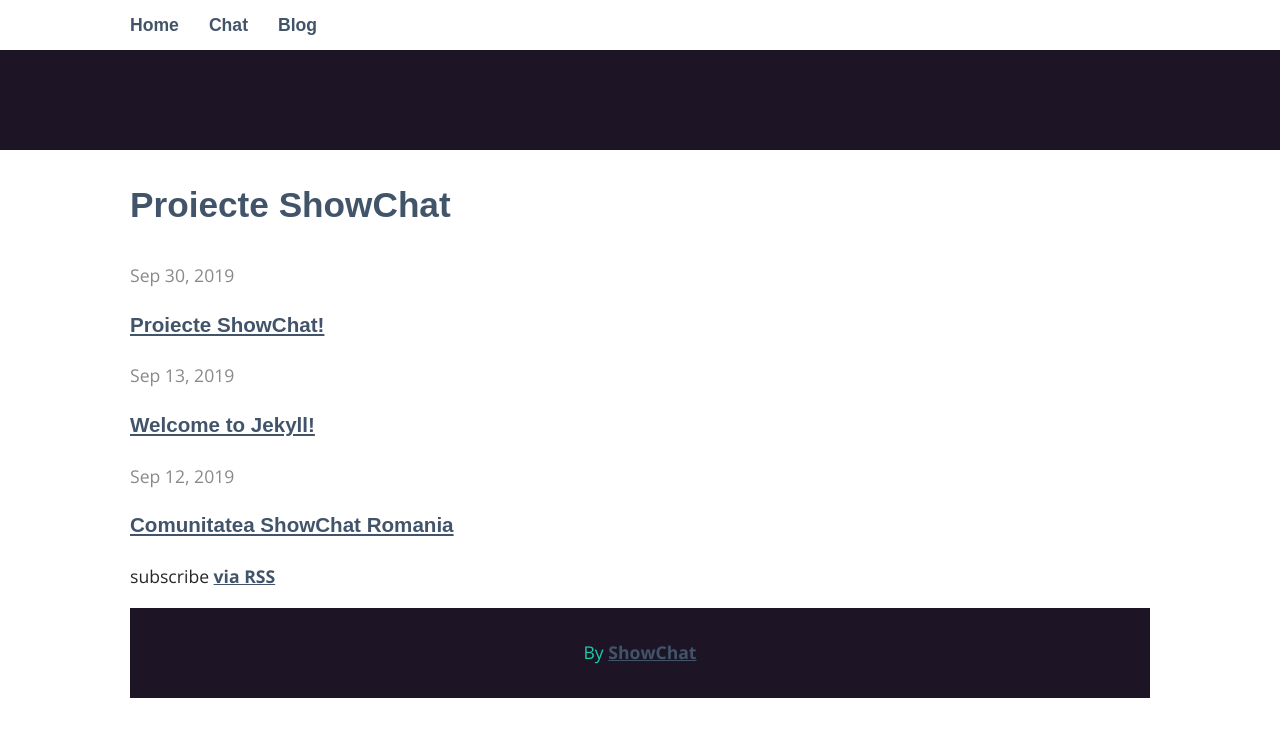
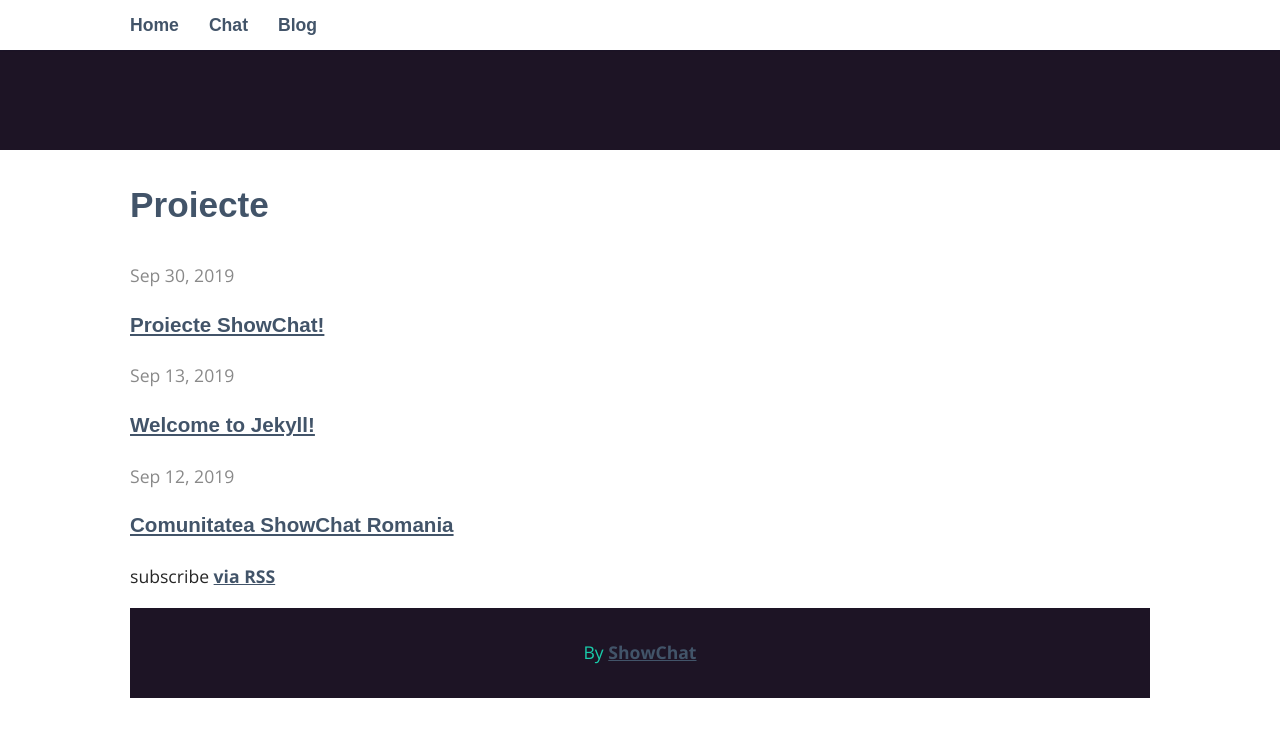
Before and after one commit to Show-Chat/showchat-old, a Jekyll site: the page built from proiecte/Index.html, in a window 1280 px wide. Shown: the top 737 px of the page. Built offline with Jekyll 4.4.1, drawn with Linux system fonts in a browser that asks for light colours; some web fonts are replaced.

Commit message:
Update Index.html

```diff
--- a/proiecte/Index.html
+++ b/proiecte/Index.html
@@ -2,7 +2,7 @@
 layout: default
 ---
 
-<h2>Proiecte ShowChat</h2>
+<h2>Proiecte</h2>
 {% for post in site.posts %}
 		<time>{{ post.date | date: "%b %-d, %Y" }}</time>
 		<h3><a href="{{ post.url | prepend: site.baseurl }}">{{ post.title }}</a></h3>
```
